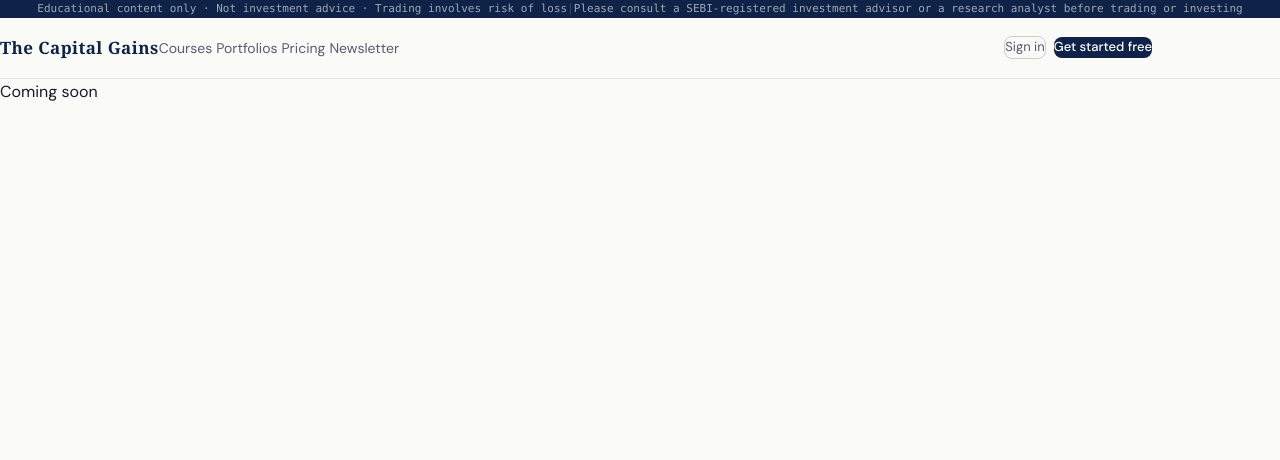
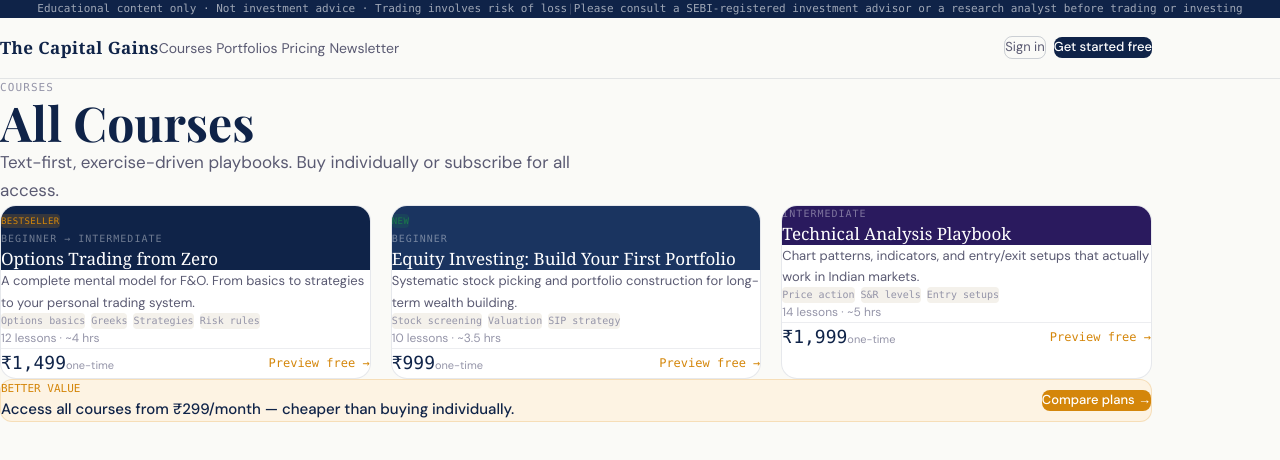
Before and after one commit to amoghsuman/thecapitalgains, a Next.js app: page /courses in a window 1280 px wide. Shown: the top 460 px of the page. Built offline with nearby package versions, Linux system fonts and the light colour scheme.

Commit message:
courses catalogue page complete

```diff
--- a/app/courses/page.tsx
+++ b/app/courses/page.tsx
@@ -1,3 +1,136 @@
-export default function Page() {
-  return <div>Coming soon</div>;
+import Link from "next/link";
+
+const courses = [
+  {
+    slug: "options-trading-from-zero",
+    bg: "bg-[#0F2348]",
+    badge: "BESTSELLER",
+    badgeColor: "bg-[rgba(212,134,10,0.2)] text-[#D4860A]",
+    tag: "BEGINNER → INTERMEDIATE",
+    title: "Options Trading from Zero",
+    desc: "A complete mental model for F&O. From basics to strategies to your personal trading system.",
+    topics: ["Options basics", "Greeks", "Strategies", "Risk rules"],
+    meta: "12 lessons · ~4 hrs",
+    price: "₹1,499",
+  },
+  {
+    slug: "equity-investing-build-your-first-portfolio",
+    bg: "bg-[#1A3460]",
+    badge: "NEW",
+    badgeColor: "bg-[rgba(26,122,74,0.2)] text-[#1A7A4A]",
+    tag: "BEGINNER",
+    title: "Equity Investing: Build Your First Portfolio",
+    desc: "Systematic stock picking and portfolio construction for long-term wealth building.",
+    topics: ["Stock screening", "Valuation", "SIP strategy"],
+    meta: "10 lessons · ~3.5 hrs",
+    price: "₹999",
+  },
+  {
+    slug: "technical-analysis-playbook",
+    bg: "bg-[#2A1A5E]",
+    badge: null,
+    badgeColor: "",
+    tag: "INTERMEDIATE",
+    title: "Technical Analysis Playbook",
+    desc: "Chart patterns, indicators, and entry/exit setups that actually work in Indian markets.",
+    topics: ["Price action", "S&R levels", "Entry setups"],
+    meta: "14 lessons · ~5 hrs",
+    price: "₹1,999",
+  },
+];
+
+export default function CoursesPage() {
+  return (
+    <div className="bg-[#FAFAF7]">
+
+      {/* ── HERO ── */}
+      <section className="max-w-6xl mx-auto px-6 md:px-8 pt-16 pb-14">
+        <div className="font-mono text-[11px] text-[#9494A8] tracking-widest uppercase mb-3">
+          Courses
+        </div>
+        <h1 className="font-serif text-5xl font-bold text-[#0F2348] leading-[1.1] mb-4">
+          All Courses
+        </h1>
+        <p className="text-[17px] text-[#5A5A72] leading-relaxed max-w-xl">
+          Text-first, exercise-driven playbooks. Buy individually or subscribe for all access.
+        </p>
+      </section>
+
+      {/* ── COURSE GRID ── */}
+      <section className="max-w-6xl mx-auto px-6 md:px-8 pb-20">
+        <div className="grid grid-cols-1 md:grid-cols-3 gap-5">
+          {courses.map((course) => (
+            <div
+              key={course.slug}
+              className="bg-white border border-[rgba(15,35,72,0.1)] rounded-2xl overflow-hidden hover:shadow-[0_8px_40px_rgba(15,35,72,0.1)] hover:-translate-y-0.5 transition-all"
+            >
+              {/* Dark top */}
+              <div className={`${course.bg} p-6`}>
+                {course.badge && (
+                  <span className={`font-mono text-[9px] font-medium rounded px-2 py-1 tracking-wider ${course.badgeColor} inline-block mb-3`}>
+                    {course.badge}
+                  </span>
+                )}
+                <div className="font-mono text-[10px] text-[rgba(255,255,255,0.4)] tracking-widest mb-2">
+                  {course.tag}
+                </div>
+                <div className="font-serif text-[17px] text-white leading-snug">
+                  {course.title}
+                </div>
+              </div>
+
+              {/* White bottom */}
+              <div className="p-6">
+                <p className="text-[13px] text-[#5A5A72] leading-relaxed mb-4">
+                  {course.desc}
+                </p>
+                <div className="flex flex-wrap gap-1.5 mb-4">
+                  {course.topics.map((t) => (
+                    <span
+                      key={t}
+                      className="font-mono text-[10px] text-[#9494A8] bg-[#F4F1EB] rounded px-2 py-1"
+                    >
+                      {t}
+                    </span>
+                  ))}
+                </div>
+                <div className="text-[12px] text-[#9494A8] mb-4">{course.meta}</div>
+                <div className="flex justify-between items-center pt-4 border-t border-[rgba(15,35,72,0.08)]">
+                  <div>
+                    <span className="font-mono text-[18px] font-medium text-[#0F2348]">
+                      {course.price}
+                    </span>
+                    <span className="text-[11px] text-[#9494A8] ml-1.5">one-time</span>
+                  </div>
+                  <Link
+                    href={`/courses/${course.slug}`}
+                    className="font-mono text-[12px] text-[#D4860A] hover:text-[#F0A020] transition-colors"
+                  >
+                    Preview free →
+                  </Link>
+                </div>
+              </div>
+            </div>
+          ))}
+        </div>
+
+        {/* ── SUBSCRIPTION NUDGE ── */}
+        <div className="mt-5 bg-[#FDF3E3] border border-[rgba(212,134,10,0.2)] rounded-xl px-7 py-5 flex justify-between items-center flex-wrap gap-4">
+          <div>
+            <div className="font-mono text-[11px] text-[#D4860A] mb-1">BETTER VALUE</div>
+            <div className="text-[15px] font-medium text-[#0F2348]">
+              Access all courses from ₹299/month — cheaper than buying individually.
+            </div>
+          </div>
+          <Link
+            href="/pricing"
+            className="bg-[#D4860A] hover:bg-[#F0A020] text-white rounded-lg px-6 py-2.5 text-[13px] font-medium transition-colors whitespace-nowrap"
+          >
+            Compare plans →
+          </Link>
+        </div>
+      </section>
+
+    </div>
+  );
 }
```
